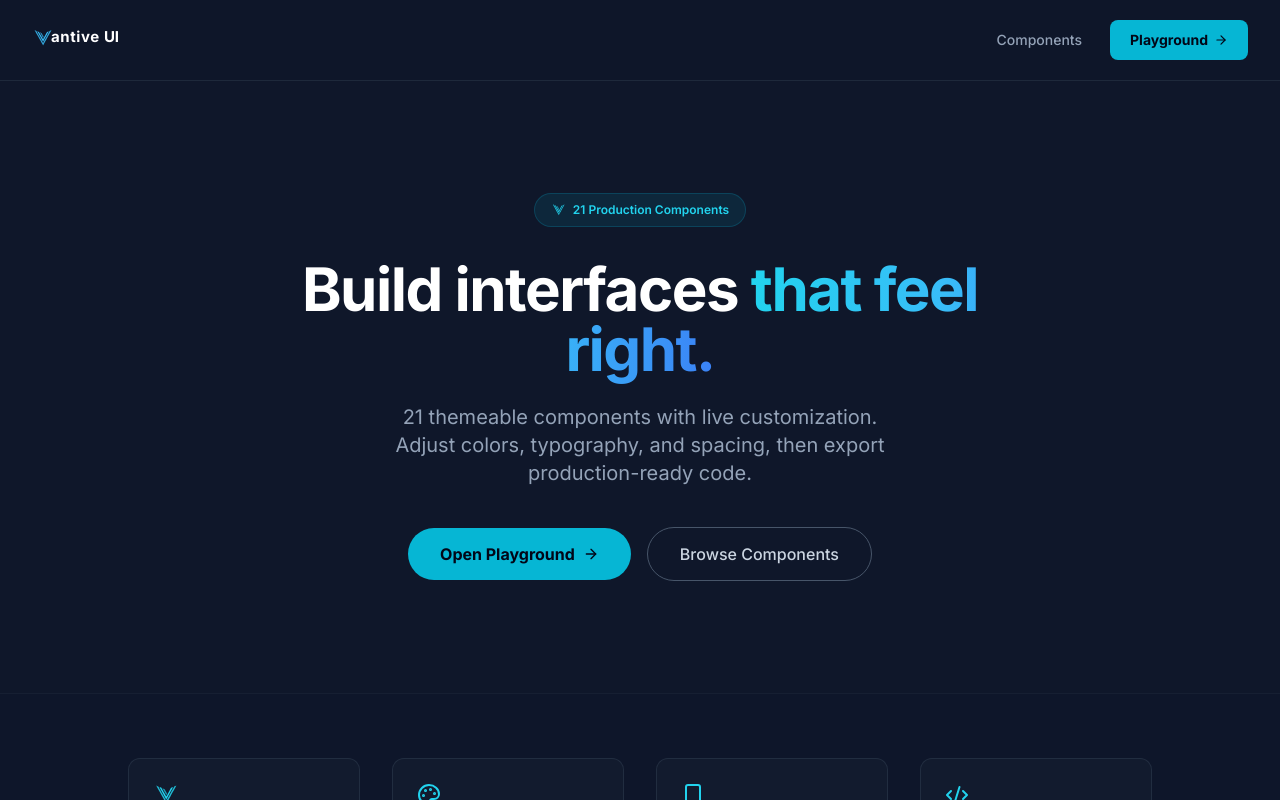
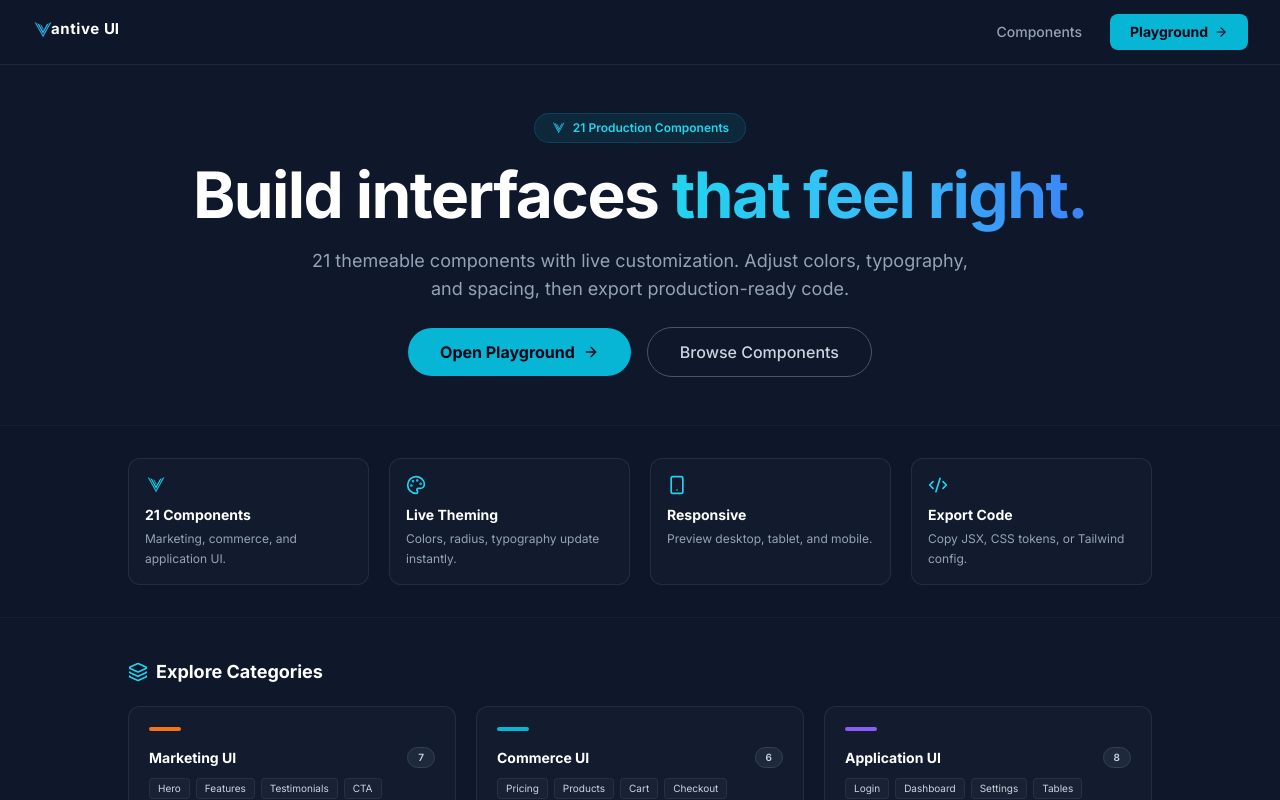
Before and after one commit to 0xStarVoid/showcase, a Next.js app: page / in a window 1280 px wide. Shown: the top 800 px of the page. Built offline with nearby package versions, Linux system fonts and the light colour scheme.

Commit message:
Update Padding

```diff
--- a/pages/index.jsx
+++ b/pages/index.jsx
@@ -18,7 +18,7 @@ export default function Home() {
       <div className="min-h-screen bg-[#0f172a] text-slate-200 selection:bg-cyan-500/30 flex flex-col">
         {/* Navbar */}
         <nav className="sticky top-0 z-50 bg-[#0f172a]/95 border-b border-slate-800" aria-label="Main navigation">
-          <div className="w-full max-w-7xl mx-auto flex items-center justify-between px-4 sm:px-6 lg:px-8 h-16 sm:h-20">
+          <div className="w-full max-w-7xl mx-auto flex items-center justify-between px-4 sm:px-6 lg:px-8 h-16">
             <Link href="/" aria-label="Vantive UI home">
               <VantiveBrand size={20} color="#38bdf8" suffix="UI" />
             </Link>
@@ -33,7 +33,7 @@ export default function Home() {
               <Link
                 href="/playground"
                 prefetch={false}
-                className="flex items-center gap-1.5 rounded-lg bg-cyan-500 hover:bg-cyan-400 text-sm font-bold text-slate-950 transition-colors px-4 py-2 sm:px-5 sm:py-2.5"
+                className="flex items-center gap-1.5 rounded-lg bg-cyan-500 hover:bg-cyan-400 text-sm font-bold text-slate-950 transition-colors px-4 py-1.5 sm:px-5 sm:py-2"
               >
                 Playground
                 <ArrowRight className="w-3.5 h-3.5" />
@@ -43,22 +43,22 @@ export default function Home() {
         </nav>
 
         <main className="flex-1">
-          {/* Hero */}
-          <section className="px-4 py-12 sm:py-20 lg:py-28 lg:px-8">
-            <div className="max-w-3xl mx-auto text-center">
-              <div className="inline-flex items-center gap-2 rounded-full bg-cyan-500/10 border border-cyan-500/20 text-cyan-400 text-xs font-semibold px-4 py-2 mb-6 sm:mb-8">
+          {/* Hero - Drastically reduced padding (py-8 to py-12) */}
+          <section className="px-4 py-8 sm:py-10 lg:py-12 lg:px-8">
+            <div className="max-w-5xl mx-auto text-center">
+              <div className="inline-flex items-center gap-2 rounded-full bg-cyan-500/10 border border-cyan-500/20 text-cyan-400 text-xs font-semibold px-4 py-1.5 mb-5">
                 <VantiveLogo size={14} color="#22d3ee" />
                 <span>21 Production Components</span>
               </div>
 
-              <h1 className="text-4xl sm:text-5xl lg:text-6xl font-bold text-white tracking-tight leading-[1.15] mb-6">
+              <h1 className="text-4xl sm:text-5xl lg:text-[4rem] font-bold text-white tracking-tight leading-[1.15] mb-5 md:whitespace-nowrap">
                 Build interfaces{" "}
                 <span className="bg-gradient-to-r from-cyan-400 via-sky-400 to-blue-500 bg-clip-text text-transparent">
                   that feel right.
                 </span>
               </h1>
 
-              <p className="text-base sm:text-lg lg:text-xl text-slate-400 mx-auto max-w-lg leading-relaxed mb-8 sm:mb-10">
+              <p className="text-base sm:text-lg text-slate-400 mx-auto max-w-2xl leading-relaxed mb-6">
                 21 themeable components with live customization. Adjust colors, typography, and spacing, then export production-ready code.
               </p>
 
@@ -66,7 +66,7 @@ export default function Home() {
                 <Link
                   href="/playground"
                   prefetch={false}
-                  className="w-full sm:w-auto rounded-full bg-cyan-500 hover:bg-cyan-400 text-slate-950 font-bold transition-colors inline-flex items-center justify-center gap-2 px-6 py-3 sm:px-8 sm:py-3.5 text-sm sm:text-base"
+                  className="w-full sm:w-auto rounded-full bg-cyan-500 hover:bg-cyan-400 text-slate-950 font-bold transition-colors inline-flex items-center justify-center gap-2 px-6 py-2.5 sm:px-8 sm:py-3 text-sm sm:text-base"
                 >
                   Open Playground
                   <ArrowRight className="w-4 h-4" />
@@ -74,7 +74,7 @@ export default function Home() {
                 <Link
                   href="/components"
                   prefetch={false}
-                  className="w-full sm:w-auto rounded-full border border-slate-600 text-slate-300 hover:border-cyan-500 hover:text-cyan-400 font-medium transition-colors inline-flex items-center justify-center px-6 py-3 sm:px-8 sm:py-3.5 text-sm sm:text-base"
+                  className="w-full sm:w-auto rounded-full border border-slate-600 text-slate-300 hover:border-cyan-500 hover:text-cyan-400 font-medium transition-colors inline-flex items-center justify-center px-6 py-2.5 sm:px-8 sm:py-3 text-sm sm:text-base"
                 >
                   Browse Components
                 </Link>
@@ -82,24 +82,24 @@ export default function Home() {
             </div>
           </section>
 
-          {/* Features */}
-          <section className="border-y border-slate-800/50 bg-slate-900/50 px-4 py-10 sm:py-16 lg:px-8">
+          {/* Features - Tighter spacing */}
+          <section className="border-y border-slate-800/50 bg-slate-900/50 px-4 py-6 sm:py-8 lg:px-8">
             <div className="max-w-5xl mx-auto">
               <h2 className="sr-only">Features</h2>
-              <div className="grid sm:grid-cols-2 lg:grid-cols-4 gap-4 sm:gap-6 lg:gap-8">
+              <div className="grid sm:grid-cols-2 lg:grid-cols-4 gap-4 sm:gap-5">
                 {[
                   { icon: VantiveLogo, title: "21 Components", desc: "Marketing, commerce, and application UI.", isLogo: true },
                   { icon: Palette, title: "Live Theming", desc: "Colors, radius, typography update instantly." },
                   { icon: Smartphone, title: "Responsive", desc: "Preview desktop, tablet, and mobile." },
                   { icon: Code2, title: "Export Code", desc: "Copy JSX, CSS tokens, or Tailwind config." },
                 ].map((f) => (
-                  <div key={f.title} className="rounded-xl bg-slate-800/30 border border-slate-700/50 p-5 sm:p-6">
+                  <div key={f.title} className="rounded-xl bg-slate-800/30 border border-slate-700/50 p-4">
                     {f.isLogo ? (
-                      <f.icon size={24} className="text-cyan-400 mb-3" />
+                      <f.icon size={20} className="text-cyan-400 mb-2.5" />
                     ) : (
-                      <f.icon className="w-6 h-6 text-cyan-400 mb-3" aria-hidden="true" />
+                      <f.icon className="w-5 h-5 text-cyan-400 mb-2.5" aria-hidden="true" />
                     )}
-                    <h3 className="text-sm font-bold text-white mb-1.5">{f.title}</h3>
+                    <h3 className="text-sm font-bold text-white mb-1">{f.title}</h3>
                     <p className="text-slate-400 text-xs leading-relaxed">{f.desc}</p>
                   </div>
                 ))}
@@ -107,15 +107,15 @@ export default function Home() {
             </div>
           </section>
 
-          {/* Categories */}
-          <section className="px-4 py-12 sm:py-20 lg:px-8">
+          {/* Categories - Tighter spacing */}
+          <section className="px-4 py-8 sm:py-10 lg:px-8">
             <div className="max-w-5xl mx-auto">
-              <div className="flex items-center gap-2 mb-6 sm:mb-8">
+              <div className="flex items-center gap-2 mb-5">
                 <Layers className="w-5 h-5 text-cyan-400" aria-hidden="true" />
                 <h2 className="text-lg font-bold text-white">Explore Categories</h2>
               </div>
 
-              <div className="grid sm:grid-cols-3 gap-4 sm:gap-6">
+              <div className="grid sm:grid-cols-3 gap-4 sm:gap-5">
                 {[
                   { name: "Marketing UI", count: 7, color: "bg-orange-500", items: ["Hero", "Features", "Testimonials", "CTA"] },
                   { name: "Commerce UI", count: 6, color: "bg-cyan-500", items: ["Pricing", "Products", "Cart", "Checkout"] },
@@ -125,10 +125,10 @@ export default function Home() {
                     key={cat.name}
                     href={`/playground?category=${cat.name.toLowerCase()}`}
                     prefetch={false}
-                    className="group block rounded-xl bg-slate-800/30 border border-slate-700/50 hover:border-slate-600 transition-colors p-5 sm:p-6"
+                    className="group block rounded-xl bg-slate-800/30 border border-slate-700/50 hover:border-slate-600 transition-colors p-4 sm:p-5"
                   >
-                    <div className={`w-8 h-1 ${cat.color} rounded-full mb-4 sm:mb-5`} />
-                    <div className="flex justify-between items-center mb-3">
+                    <div className={`w-8 h-1 ${cat.color} rounded-full mb-3 sm:mb-4`} />
+                    <div className="flex justify-between items-center mb-2.5">
                       <h3 className="text-sm font-bold text-white group-hover:text-cyan-400 transition-colors">{cat.name}</h3>
                       <span className="rounded-full bg-slate-800 border border-slate-700 text-[10px] font-semibold text-slate-300 px-2.5 py-0.5">{cat.count}</span>
                     </div>
@@ -147,7 +147,7 @@ export default function Home() {
         </main>
 
         {/* Footer */}
-        <footer className="border-t border-slate-800 bg-[#0f172a] px-4 py-8 sm:py-12 lg:px-8" role="contentinfo">
+        <footer className="border-t border-slate-800 bg-[#0f172a] px-4 py-6 sm:py-8 lg:px-8" role="contentinfo">
           <div className="max-w-5xl mx-auto flex flex-col sm:flex-row justify-between items-center gap-4">
             <VantiveBrand size={18} color="#38bdf8" suffix="UI" />
             <p className="text-slate-400 text-xs sm:text-sm">&copy; 2026 Vantive. All rights reserved.</p>
```
